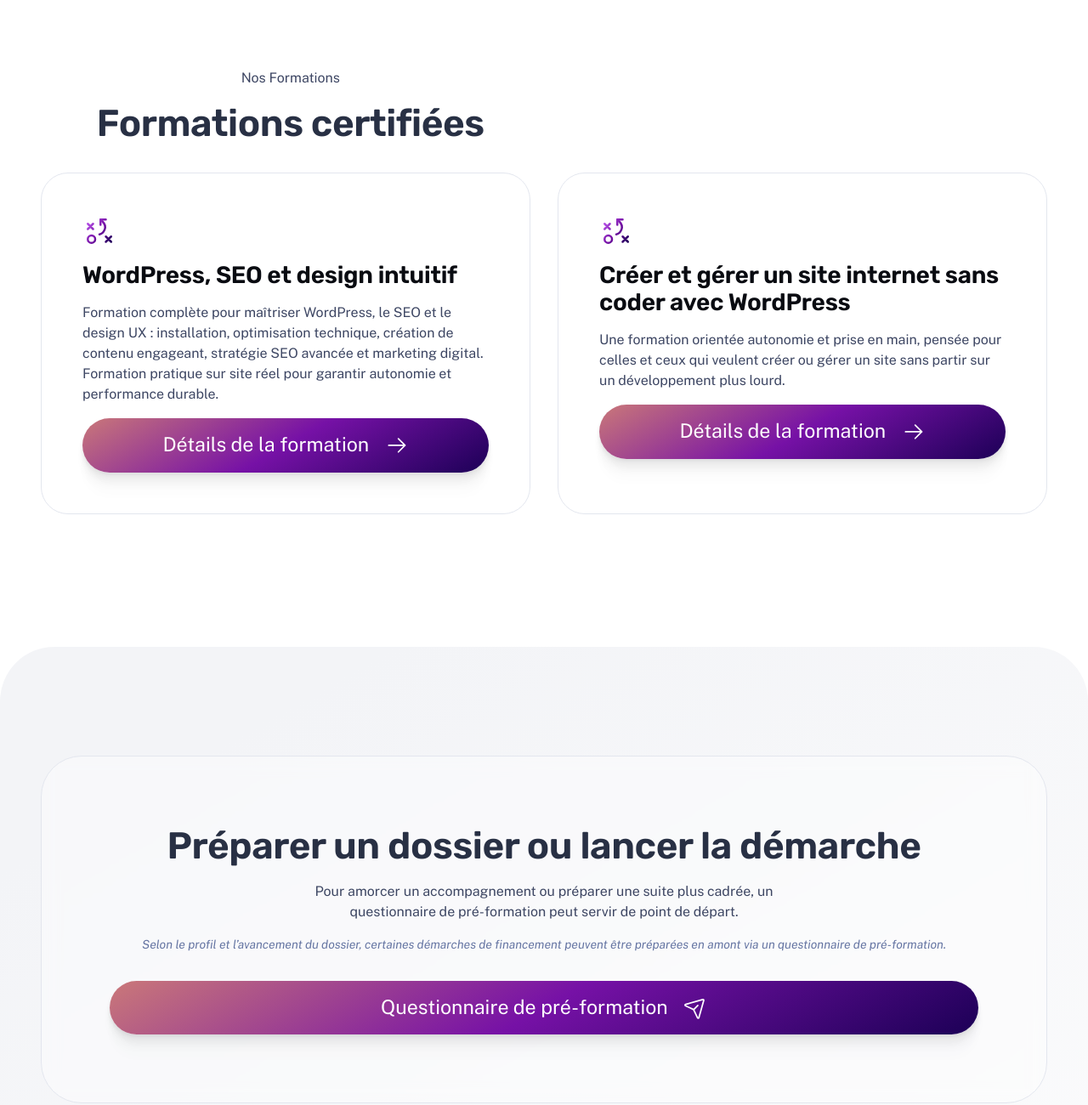
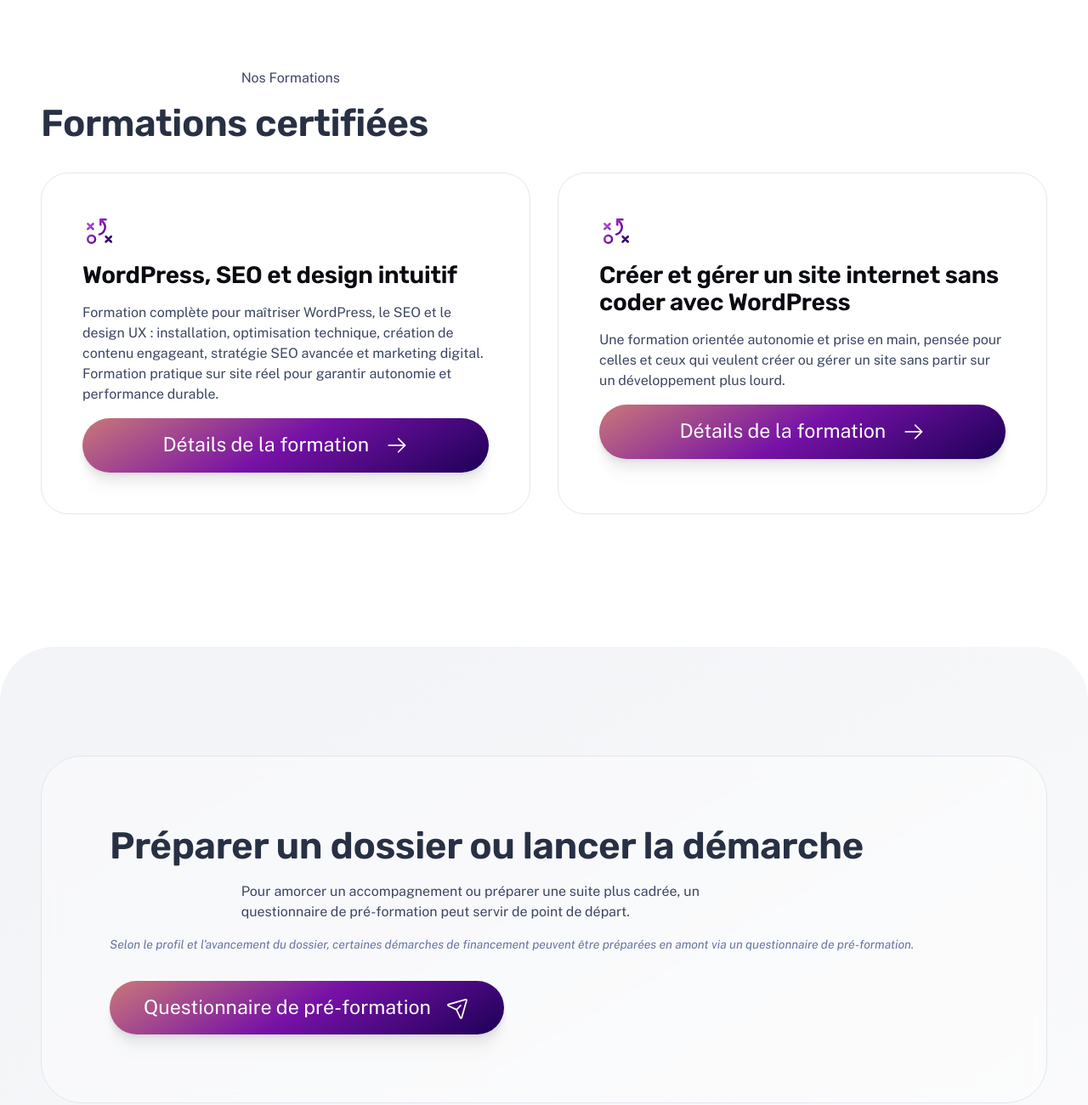
Before and after one commit to MuratFlorent/my-portfolio, an Astro site: page /formation-financement in a window 1280 px wide. Shown: the part 960-2260 px from the top of the page at 85% size. Built offline with nearby package versions, Linux system fonts and the light colour scheme; Astro itself is replaced by a stand-in of ours.

Commit message:
### Summary - Alignement à gauche de toutes les vignettes (badges) et des en-têtes de section en mode desktop pour assurer une cohérence visuelle sur l'ensemble du site.

```diff
--- a/src/pages/formation-financement.astro
+++ b/src/pages/formation-financement.astro
@@ -43,9 +43,9 @@
 
 			<section class="section trainings-section">
 				<div class="section-shell stack gap-12">
-					<header class="section-header stack gap-4 centered">
-						<div class="badge-accent mx-auto">Nos Formations</div>
-						<h2>Formations certifiées</h2>
+					<header class="section-header stack gap-4 lg:align-start">
+						<div class="badge-accent mx-auto lg:mx-0">Nos Formations</div>
+						<h2 class="lg:text-left">Formations certifiées</h2>
 					</header>
 
 					<div class="trainings-grid">
@@ -70,17 +70,17 @@
 
 			<section class="section preform-section bg-variant">
 				<div class="section-shell">
-					<div class="preform-container stack gap-8 centered">
+					<div class="preform-container stack gap-8 lg:align-start">
 						<div class="preform-content stack gap-4">
-							<h2>{dedicatedPage.sections.find(s => s.type === 'preform')?.title}</h2>
-							<p class="max-w-2xl mx-auto">
+							<h2 class="lg:text-left">{dedicatedPage.sections.find(s => s.type === 'preform')?.title}</h2>
+							<p class="max-w-2xl mx-auto lg:mx-0 lg:text-left">
 								{dedicatedPage.sections.find(s => s.type === 'preform')?.text}
 							</p>
-							<p class="note">
+							<p class="note lg:text-left">
 								{messages.fundingNote}
 							</p>
 						</div>
-						<div class="cta-center">
+						<div class="cta-center lg:cta-left">
 							<CallToAction href={dedicatedPage.sections.find(s => s.type === 'preform')?.ctaUrl}>
 								{dedicatedPage.sections.find(s => s.type === 'preform')?.ctaLabel}
 								<Icon icon="paper-plane-tilt" size="1.2em" />
@@ -145,6 +145,24 @@
 
 		.brand-info {
 			align-items: flex-start;
+		}
+
+		.lg\:align-start {
+			align-items: flex-start;
+			text-align: left;
+		}
+
+		.lg\:text-left {
+			text-align: left;
+		}
+
+		.lg\:mx-0 {
+			margin-inline: 0;
+		}
+
+		.lg\:cta-left {
+			display: flex;
+			justify-content: flex-start;
 		}
 	}
 
```
Also changed, not shown: src/pages/index.astro (+16 -16 lines).
